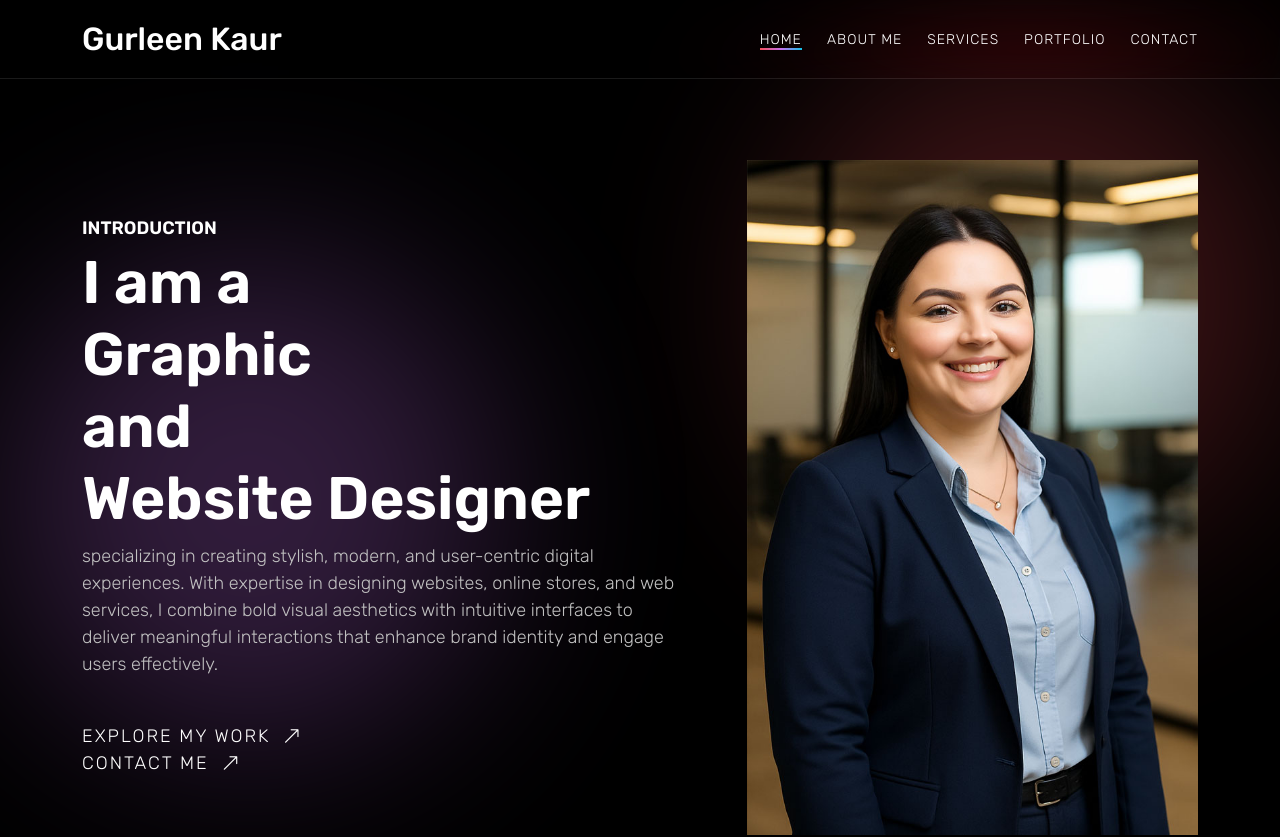
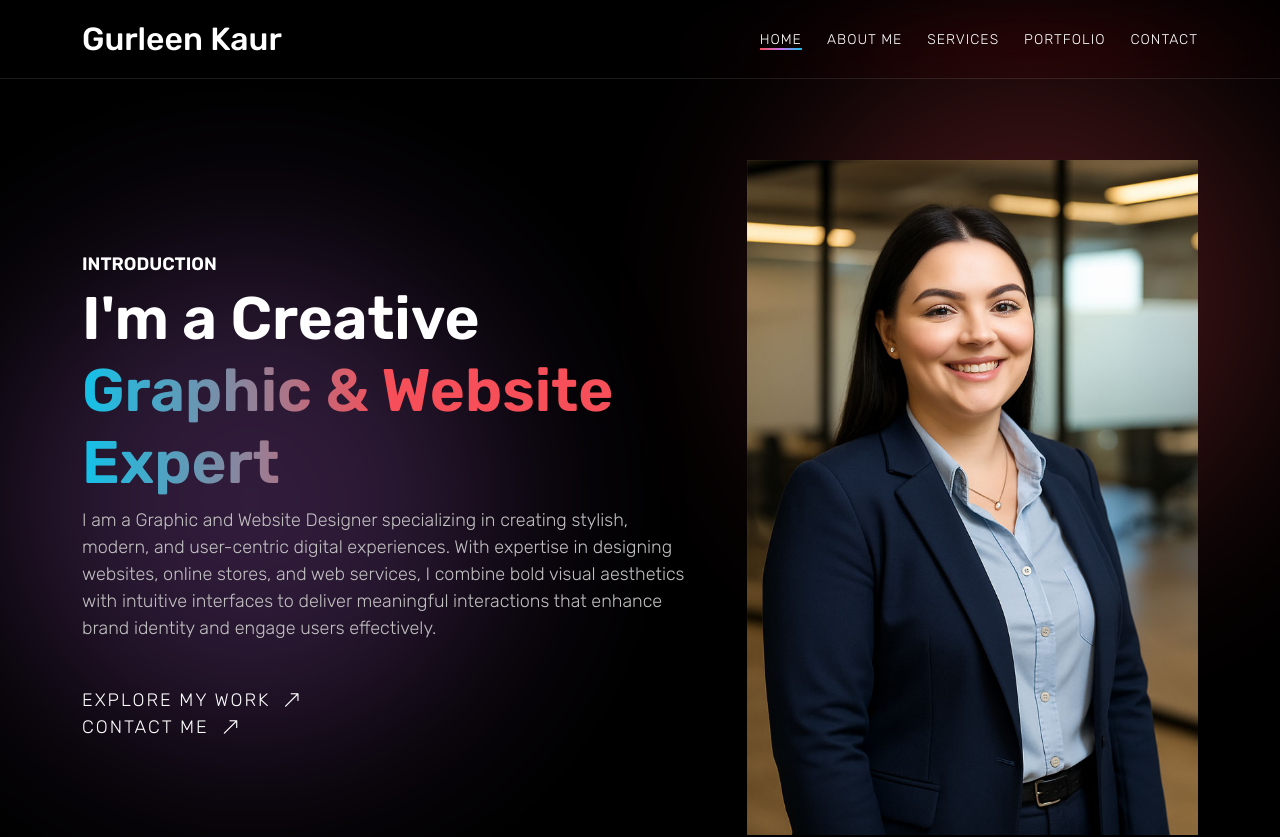
Before and after one commit to iamguri30/portfolio, a plain HTML site: page index.html in a window 1280 px wide. Shown: the top 837 px of the page. Drawn offline with Linux system fonts and the light colour scheme.

Commit message:
Update index.html

```diff
--- a/index.html
+++ b/index.html
@@ -62,7 +62,8 @@
                     <div class="col-lg-7 pe-lg-5">
                         <div class="home-intro">
                             <h6>INTRODUCTION</h6>
-                            <h2>I am a <span>Graphic</span> and <span>Website Designer</span></h2><p>specializing in creating stylish, modern, and user-centric digital experiences. With expertise in designing websites, online stores, and web services, I combine bold visual aesthetics with intuitive interfaces to deliver meaningful interactions that enhance brand identity and engage users effectively.</p>
+                            <h2>I'm a Creative <span class="text-theme">Graphic &amp; Website Expert</span></h2>
+                            <p>I am a Graphic and Website Designer specializing in creating stylish, modern, and user-centric digital experiences. With expertise in designing websites, online stores, and web services, I combine bold visual aesthetics with intuitive interfaces to deliver meaningful interactions that enhance brand identity and engage users effectively.</p>
                             <div class="btn-bar">
                                 <a class="link-effect" data-scroll-nav="3" href="#work">Explore My Work <i class="bi bi-arrow-up-right"></i></a><br />
                                 <a class="link-effect" data-scroll-nav="4" href="#contactus">Contact Me <i class="bi bi-arrow-up-right"></i></a>
```
